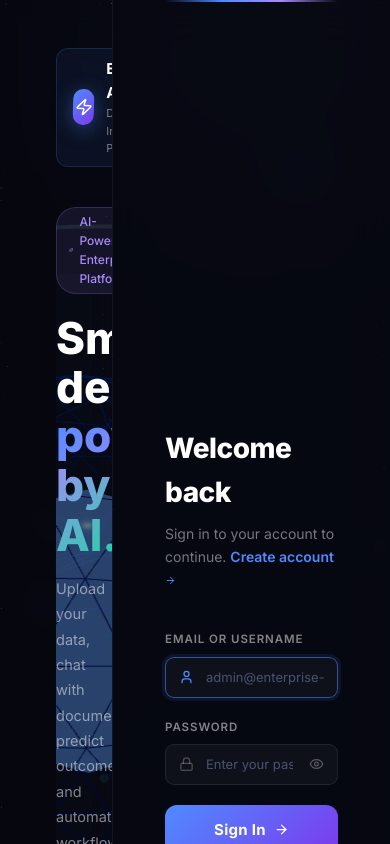
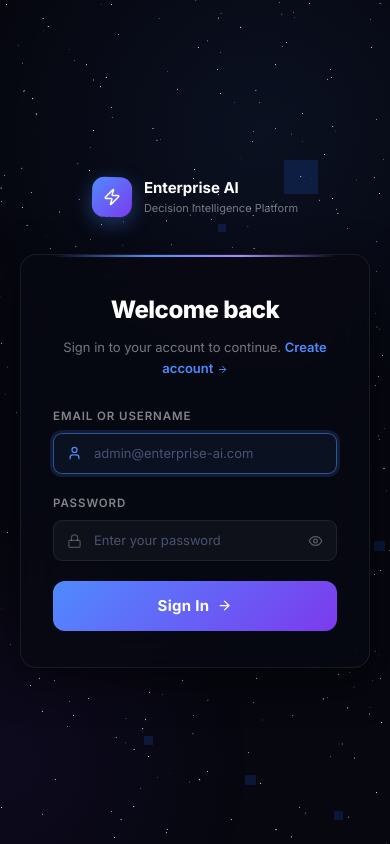
Before and after one commit to a-hananop/Enterprise-AI-Platform, a React (Vite) app in the folder frontend/: page /login in a window 390 px wide. Shown: the top 844 px of the page. Built offline with nearby package versions, Linux system fonts and the light colour scheme.

Commit message:
Optimize LoginPage spacing, alignment, and responsiveness; fix input focus styles on Login and Signup pages

```diff
--- a/frontend/src/pages/LoginPage.tsx
+++ b/frontend/src/pages/LoginPage.tsx
@@ -1,4 +1,4 @@
-import { useState, lazy, Suspense } from 'react'
+import { useState, useEffect, lazy, Suspense } from 'react'
 import { Link, useNavigate } from 'react-router-dom'
 import { useStore } from '../store'
 import { Zap, Eye, EyeOff, TrendingUp, Brain, BarChart2, Shield, ArrowRight, Sparkles, Lock, User } from 'lucide-react'
@@ -14,8 +14,6 @@ const FEATURES = [
   { icon: Shield,     label: 'Risk Detection',     color: '#f5a623', desc: 'Proactive monitoring'  },
 ]
 
-
-
 export default function LoginPage() {
   const { login } = useStore()
   const navigate   = useNavigate()
@@ -24,6 +22,17 @@ export default function LoginPage() {
   const [loading, setLoading] = useState(false)
   const [error, setError]   = useState('')
   const [focused, setFocused] = useState<string | null>(null)
+
+  // Track screen size for absolute responsiveness
+  const [width, setWidth] = useState(window.innerWidth)
+
+  useEffect(() => {
+    const handleResize = () => setWidth(window.innerWidth)
+    window.addEventListener('resize', handleResize)
+    return () => window.removeEventListener('resize', handleResize)
+  }, [])
+
+  const isMobile = width < 1024
 
   const submit = async (e: React.FormEvent) => {
     e.preventDefault()
@@ -39,8 +48,139 @@ export default function LoginPage() {
     } finally { setLoading(false) }
   }
 
+  const renderForm = () => {
     return (
-    <div style={{ minHeight: '100vh', display: 'flex', background: '#06070f', position: 'relative', overflow: 'hidden' }}>
+      <form onSubmit={submit} style={{ display: 'flex', flexDirection: 'column', gap: 20 }}>
+
+        {/* Error message */}
+        <AnimatePresence>
+          {error && (
+            <motion.div
+              initial={{ opacity: 0, y: -8, height: 0 }}
+              animate={{ opacity: 1, y: 0, height: 'auto' }}
+              exit={{ opacity: 0, y: -8, height: 0 }}
+              style={{ padding: '12px 16px', borderRadius: 10, background: 'rgba(255,92,122,0.08)', border: '1px solid rgba(255,92,122,0.22)', color: '#ff7a96', fontSize: 13, display: 'flex', alignItems: 'center', gap: 8 }}
+            >
+              <span>⚠</span> {error}
+            </motion.div>
+          )}
+        </AnimatePresence>
+
+        {/* Email field */}
+        <motion.div initial={{ opacity: 0, y: 10 }} animate={{ opacity: 1, y: 0 }} transition={{ delay: 0.3 }}>
+          <label style={{ display: 'block', fontSize: 11.5, fontWeight: 600, color: 'rgba(255,255,255,0.5)', textTransform: 'uppercase', letterSpacing: '0.08em', marginBottom: 8 }}>
+            Email or Username
+          </label>
+          <div style={{ position: 'relative' }}>
+            <User size={15} style={{ position: 'absolute', left: 14, top: '50%', transform: 'translateY(-50%)', color: focused === 'email' ? '#4f8bff' : 'rgba(255,255,255,0.25)', transition: 'color 0.2s', zIndex: 2 }} />
+            <input
+              className="input login-input"
+              placeholder="admin@enterprise-ai.com"
+              value={form.username}
+              onFocus={() => setFocused('email')}
+              onBlur={() => setFocused(null)}
+              onChange={e => { setForm(f => ({ ...f, username: e.target.value })); setError('') }}
+              autoComplete="username"
+              autoFocus
+            />
+          </div>
+        </motion.div>
+
+        {/* Password field */}
+        <motion.div initial={{ opacity: 0, y: 10 }} animate={{ opacity: 1, y: 0 }} transition={{ delay: 0.35 }}>
+          <label style={{ display: 'block', fontSize: 11.5, fontWeight: 600, color: 'rgba(255,255,255,0.5)', textTransform: 'uppercase', letterSpacing: '0.08em', marginBottom: 8 }}>
+            Password
+          </label>
+          <div style={{ position: 'relative' }}>
+            <Lock size={15} style={{ position: 'absolute', left: 14, top: '50%', transform: 'translateY(-50%)', color: focused === 'password' ? '#4f8bff' : 'rgba(255,255,255,0.25)', transition: 'color 0.2s', zIndex: 2 }} />
+            <input
+              className="input login-input-password"
+              type={showPw ? 'text' : 'password'}
+              placeholder="Enter your password"
+              value={form.password}
+              onFocus={() => setFocused('password')}
+              onBlur={() => setFocused(null)}
+              onChange={e => { setForm(f => ({ ...f, password: e.target.value })); setError('') }}
+              autoComplete="current-password"
+            />
+            <button
+              type="button"
+              onClick={() => setShowPw(s => !s)}
+              style={{ position: 'absolute', right: 14, top: '50%', transform: 'translateY(-50%)', background: 'none', border: 'none', cursor: 'pointer', color: 'rgba(255,255,255,0.3)', display: 'flex', alignItems: 'center', padding: 0, transition: 'color 0.2s', zIndex: 2 }}
+            >
+              {showPw ? <EyeOff size={15} /> : <Eye size={15} />}
+            </button>
+          </div>
+        </motion.div>
+
+        {/* Sign In button */}
+        <motion.div initial={{ opacity: 0, y: 10 }} animate={{ opacity: 1, y: 0 }} transition={{ delay: 0.4 }}>
+          <motion.button
+            type="submit"
+            disabled={loading}
+            whileHover={{ scale: loading ? 1 : 1.02, boxShadow: loading ? 'none' : '0 8px 30px rgba(79,139,255,0.4)' }}
+            whileTap={{ scale: loading ? 1 : 0.98 }}
+            style={{
+              width: '100%',
+              padding: '13px 20px',
+              borderRadius: 12,
+              border: 'none',
+              background: loading ? 'rgba(79,139,255,0.5)' : 'linear-gradient(135deg, #4f8bff 0%, #7c3aed 100%)',
+              color: '#fff',
+              fontSize: 15,
+              fontWeight: 700,
+              cursor: loading ? 'not-allowed' : 'pointer',
+              display: 'flex',
+              alignItems: 'center',
+              justifyContent: 'center',
+              gap: 8,
+              transition: 'background 0.3s',
+              letterSpacing: '0.02em',
+            }}
+          >
+            {loading ? (
+              <>
+                <span style={{ display: 'inline-block', width: 16, height: 16, border: '2.5px solid rgba(255,255,255,0.3)', borderTopColor: '#fff', borderRadius: '50%', animation: 'spin 0.8s linear infinite' }} />
+                Signing in...
+              </>
+            ) : (
+              <>Sign In <ArrowRight size={15} /></>
+            )}
+          </motion.button>
+        </motion.div>
+      </form>
+    )
+  }
+
+  return (
+    <div style={{ minHeight: '100vh', display: 'flex', background: '#06070f', position: 'relative', overflow: 'hidden', alignItems: 'center', justifyContent: 'center' }}>
+
+      {/* ── Custom input style overrides to bypass global !important styles ── */}
+      <style>{`
+        .login-input {
+          padding-left: 40px !important;
+          background: rgba(255,255,255,0.04) !important;
+          border-color: rgba(255,255,255,0.08) !important;
+          transition: all 0.25s cubic-bezier(0.4, 0, 0.2, 1) !important;
+        }
+        .login-input:focus {
+          background: rgba(79,139,255,0.07) !important;
+          border-color: rgba(79,139,255,0.55) !important;
+          box-shadow: 0 0 0 3px rgba(79,139,255,0.15) !important;
+        }
+        .login-input-password {
+          padding-left: 40px !important;
+          padding-right: 44px !important;
+          background: rgba(255,255,255,0.04) !important;
+          border-color: rgba(255,255,255,0.08) !important;
+          transition: all 0.25s cubic-bezier(0.4, 0, 0.2, 1) !important;
+        }
+        .login-input-password:focus {
+          background: rgba(79,139,255,0.07) !important;
+          border-color: rgba(79,139,255,0.55) !important;
+          box-shadow: 0 0 0 3px rgba(79,139,255,0.15) !important;
+        }
+      `}</style>
 
       {/* ── Starfield background ── */}
       <Suspense fallback={null}><StarField /></Suspense>
@@ -49,9 +189,62 @@ export default function LoginPage() {
       <div style={{ position: 'absolute', top: '-20%', left: '-10%', width: 600, height: 600, borderRadius: '50%', background: 'radial-gradient(circle, rgba(79,139,255,0.08) 0%, transparent 70%)', pointerEvents: 'none' }} />
       <div style={{ position: 'absolute', bottom: '-20%', right: '35%', width: 500, height: 500, borderRadius: '50%', background: 'radial-gradient(circle, rgba(124,58,237,0.07) 0%, transparent 70%)', pointerEvents: 'none' }} />
 
-      {/* ══════════════════════════════════════════
-          LEFT PANEL — Branding + 3D Brain
-      ══════════════════════════════════════════ */}
+      {isMobile ? (
+        // ── MOBILE / TABLET CENTERED CARD LAYOUT ──
+        <div style={{ width: '100%', display: 'flex', alignItems: 'center', justifyContent: 'center', padding: '40px 20px', zIndex: 1, position: 'relative' }}>
+          <div style={{ width: '100%', maxWidth: 520 }}>
+            {/* Logo */}
+            <div style={{ display: 'flex', alignItems: 'center', justifyContent: 'center', gap: 12, marginBottom: 36 }}>
+              <motion.div
+                style={{ width: 40, height: 40, borderRadius: 12, background: 'linear-gradient(135deg, #4f8bff, #7c3aed)', display: 'flex', alignItems: 'center', justifyContent: 'center', boxShadow: '0 6px 20px rgba(79,139,255,0.35)' }}
+                animate={{ rotate: [0, 6, -6, 0] }}
+                transition={{ duration: 5, repeat: Infinity, ease: 'easeInOut' }}
+              >
+                <Zap size={18} color="#fff" />
+              </motion.div>
+              <div>
+                <div style={{ fontSize: 15, fontWeight: 700, color: '#fff' }}>Enterprise AI</div>
+                <div style={{ fontSize: 11, color: 'rgba(255,255,255,0.45)' }}>Decision Intelligence Platform</div>
+              </div>
+            </div>
+
+            {/* Login Card */}
+            <motion.div
+              initial={{ opacity: 0, y: 20 }}
+              animate={{ opacity: 1, y: 0 }}
+              transition={{ duration: 0.5 }}
+              className="card"
+              style={{
+                padding: '36px 32px',
+                background: 'rgba(8,9,18,0.85)',
+                backdropFilter: 'blur(24px)',
+                border: '1px solid rgba(255,255,255,0.08)',
+                borderRadius: 16,
+                boxShadow: '0 12px 40px rgba(0,0,0,0.5)',
+                position: 'relative',
+              }}
+            >
+              {/* Top accent line */}
+              <div style={{ position: 'absolute', top: 0, left: 32, right: 32, height: 2, background: 'linear-gradient(90deg, transparent, #4f8bff, #a78bfa, transparent)', borderRadius: 2 }} />
+
+              <div style={{ marginBottom: 28, textAlign: 'center' }}>
+                <h2 style={{ fontSize: 24, fontWeight: 800, color: '#fff', marginBottom: 8, letterSpacing: '-0.5px' }}>Welcome back</h2>
+                <p style={{ fontSize: 13, color: 'rgba(255,255,255,0.45)', lineHeight: 1.6 }}>
+                  Sign in to your account to continue.{' '}
+                  <Link to="/signup" style={{ color: '#4f8bff', textDecoration: 'none', fontWeight: 600 }}>
+                    Create account <ArrowRight size={11} style={{ display: 'inline', verticalAlign: 'middle' }} />
+                  </Link>
+                </p>
+              </div>
+
+              {renderForm()}
+            </motion.div>
+          </div>
+        </div>
+      ) : (
+        // ── DESKTOP SPLIT COLUMN LAYOUT ──
+        <>
+          {/* LEFT PANEL — Branding + 3D Brain */}
           <motion.div
             initial={{ opacity: 0, x: -50 }}
             animate={{ opacity: 1, x: 0 }}
@@ -68,6 +261,7 @@ export default function LoginPage() {
               position: 'relative',
               zIndex: 1,
               overflow: 'hidden',
+              alignSelf: 'stretch',
             }}
           >
             {/* 3D Brain — right half of left panel, no overlap with text */}
@@ -170,9 +364,7 @@ export default function LoginPage() {
 
           </motion.div>
 
-      {/* ══════════════════════════════════════════
-          RIGHT PANEL — Login Form
-      ══════════════════════════════════════════ */}
+          {/* RIGHT PANEL — Login Form */}
           <motion.div
             initial={{ opacity: 0, x: 50 }}
             animate={{ opacity: 1, x: 0 }}
@@ -187,6 +379,7 @@ export default function LoginPage() {
               backdropFilter: 'blur(24px)',
               position: 'relative',
               zIndex: 1,
+              alignSelf: 'stretch',
             }}
           >
             {/* Top accent line */}
@@ -208,114 +401,13 @@ export default function LoginPage() {
               </p>
             </motion.div>
 
-        {/* ── Form ── */}
-        <form onSubmit={submit} style={{ display: 'flex', flexDirection: 'column', gap: 20 }}>
-
-          {/* Error message */}
-          <AnimatePresence>
-            {error && (
-              <motion.div
-                initial={{ opacity: 0, y: -8, height: 0 }}
-                animate={{ opacity: 1, y: 0, height: 'auto' }}
-                exit={{ opacity: 0, y: -8, height: 0 }}
-                style={{ padding: '12px 16px', borderRadius: 10, background: 'rgba(255,92,122,0.08)', border: '1px solid rgba(255,92,122,0.22)', color: '#ff7a96', fontSize: 13, display: 'flex', alignItems: 'center', gap: 8 }}
-              >
-                <span>⚠</span> {error}
-              </motion.div>
-            )}
-          </AnimatePresence>
-
-          {/* Email field */}
-          <motion.div initial={{ opacity: 0, y: 10 }} animate={{ opacity: 1, y: 0 }} transition={{ delay: 0.3 }}>
-            <label style={{ display: 'block', fontSize: 11.5, fontWeight: 600, color: 'rgba(255,255,255,0.5)', textTransform: 'uppercase', letterSpacing: '0.08em', marginBottom: 8 }}>
-              Email or Username
-            </label>
-            <div style={{ position: 'relative' }}>
-              <User size={15} style={{ position: 'absolute', left: 14, top: '50%', transform: 'translateY(-50%)', color: focused === 'email' ? '#4f8bff' : 'rgba(255,255,255,0.25)', transition: 'color 0.2s' }} />
-              <input
-                className="input"
-                placeholder="admin@enterprise-ai.com"
-                value={form.username}
-                onFocus={() => setFocused('email')}
-                onBlur={() => setFocused(null)}
-                onChange={e => { setForm(f => ({ ...f, username: e.target.value })); setError('') }}
-                autoComplete="username"
-                autoFocus
-                style={{ paddingLeft: 40, background: focused === 'email' ? 'rgba(79,139,255,0.06)' : 'rgba(255,255,255,0.04)', borderColor: focused === 'email' ? 'rgba(79,139,255,0.5)' : 'rgba(255,255,255,0.08)', transition: 'all 0.2s' }}
-              />
-            </div>
-          </motion.div>
-
-          {/* Password field */}
-          <motion.div initial={{ opacity: 0, y: 10 }} animate={{ opacity: 1, y: 0 }} transition={{ delay: 0.35 }}>
-            <label style={{ display: 'block', fontSize: 11.5, fontWeight: 600, color: 'rgba(255,255,255,0.5)', textTransform: 'uppercase', letterSpacing: '0.08em', marginBottom: 8 }}>
-              Password
-            </label>
-            <div style={{ position: 'relative' }}>
-              <Lock size={15} style={{ position: 'absolute', left: 14, top: '50%', transform: 'translateY(-50%)', color: focused === 'password' ? '#4f8bff' : 'rgba(255,255,255,0.25)', transition: 'color 0.2s' }} />
-              <input
-                className="input"
-                type={showPw ? 'text' : 'password'}
-                placeholder="Enter your password"
-                value={form.password}
-                onFocus={() => setFocused('password')}
-                onBlur={() => setFocused(null)}
-                onChange={e => { setForm(f => ({ ...f, password: e.target.value })); setError('') }}
-                autoComplete="current-password"
-                style={{ paddingLeft: 40, paddingRight: 44, background: focused === 'password' ? 'rgba(79,139,255,0.06)' : 'rgba(255,255,255,0.04)', borderColor: focused === 'password' ? 'rgba(79,139,255,0.5)' : 'rgba(255,255,255,0.08)', transition: 'all 0.2s' }}
-              />
-              <button
-                type="button"
-                onClick={() => setShowPw(s => !s)}
-                style={{ position: 'absolute', right: 14, top: '50%', transform: 'translateY(-50%)', background: 'none', border: 'none', cursor: 'pointer', color: 'rgba(255,255,255,0.3)', display: 'flex', alignItems: 'center', padding: 0, transition: 'color 0.2s' }}
-              >
-                {showPw ? <EyeOff size={15} /> : <Eye size={15} />}
-              </button>
-            </div>
-          </motion.div>
-
-          {/* Sign In button */}
-          <motion.div initial={{ opacity: 0, y: 10 }} animate={{ opacity: 1, y: 0 }} transition={{ delay: 0.4 }}>
-            <motion.button
-              type="submit"
-              disabled={loading}
-              whileHover={{ scale: loading ? 1 : 1.02, boxShadow: loading ? 'none' : '0 8px 30px rgba(79,139,255,0.4)' }}
-              whileTap={{ scale: loading ? 1 : 0.98 }}
-              style={{
-                width: '100%',
-                padding: '13px 20px',
-                borderRadius: 12,
-                border: 'none',
-                background: loading ? 'rgba(79,139,255,0.5)' : 'linear-gradient(135deg, #4f8bff 0%, #7c3aed 100%)',
-                color: '#fff',
-                fontSize: 15,
-                fontWeight: 700,
-                cursor: loading ? 'not-allowed' : 'pointer',
-                display: 'flex',
-                alignItems: 'center',
-                justifyContent: 'center',
-                gap: 8,
-                transition: 'background 0.3s',
-                letterSpacing: '0.02em',
-              }}
-            >
-              {loading ? (
-                <>
-                  <span style={{ display: 'inline-block', width: 16, height: 16, border: '2.5px solid rgba(255,255,255,0.3)', borderTopColor: '#fff', borderRadius: '50%', animation: 'spin 0.8s linear infinite' }} />
-                  Signing in...
-                </>
-              ) : (
-                <>Sign In <ArrowRight size={15} /></>
-              )}
-            </motion.button>
-          </motion.div>
-        </form>
-
-
+            {renderForm()}
 
             {/* Bottom accent line */}
             <div style={{ position: 'absolute', bottom: 0, left: 52, right: 52, height: 1, background: 'linear-gradient(90deg, transparent, rgba(79,139,255,0.3), transparent)' }} />
           </motion.div>
+        </>
+      )}
     </div>
   )
 }
```
Also changed, not shown: frontend/src/pages/SignupPage.tsx (+23 -2 lines). Lines whose indentation alone changed are shown as unchanged.
